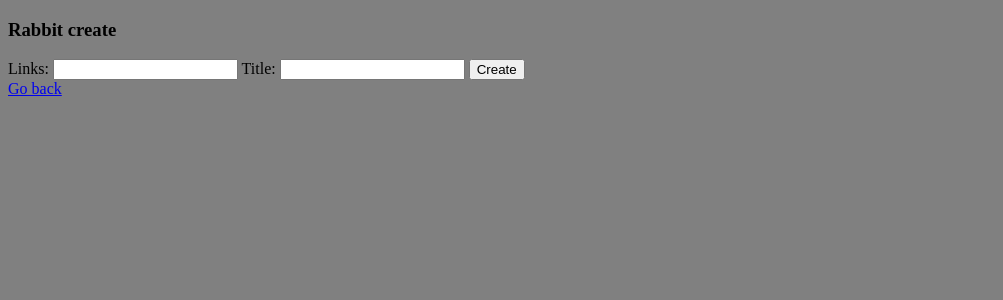
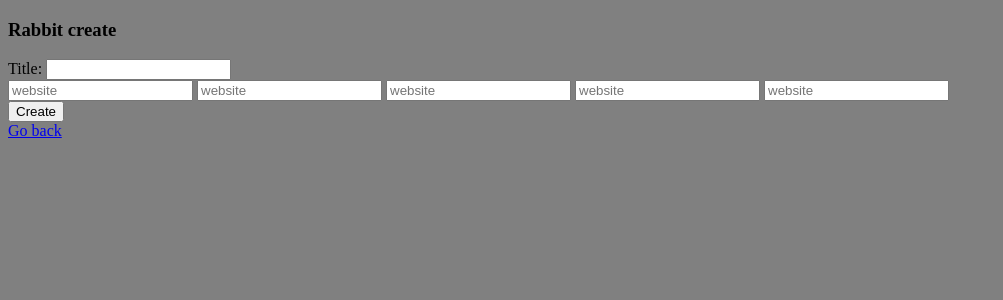
Before and after one commit to Gage-Lieble/TaskRabbit, a Django app: page /taskrabbits/create/ in a window 1280 px wide. Shown: the top 300 px of the page, without its empty margins (0-1003 px from the left). Run offline with Django 4.2, Linux system fonts and the light colour scheme.

Commit message:
Delete button works, Created spereate inputs for each website, upgraded edit pages to allow signle link change

```diff
--- a/rabbits_app/forms.py
+++ b/rabbits_app/forms.py
@@ -7,4 +7,4 @@ class CreateRabbitForm(forms.ModelForm):
     class Meta:
         model = Rabbit
         fields = '__all__'
-        exclude = ['user']
+        exclude = ['user', 'links']
--- a/rabbits_app/models.py
+++ b/rabbits_app/models.py
@@ -7,7 +7,7 @@ from django.contrib.auth.models import User
 
 class Rabbit(models.Model):
     user = models.ForeignKey(User,  default=None, on_delete=models.CASCADE)
-    links = models.CharField(max_length=99999999)
+    links = models.CharField(max_length=999999)
     title = models.CharField(max_length=15)
 
     def __str__(self):
--- a/rabbits_app/urls.py
+++ b/rabbits_app/urls.py
@@ -6,5 +6,8 @@ app_name = 'rabbits_app'
 urlpatterns = [
     path('create/', views.create_rabbit, name='create_rabbit'),
     path('edit/<str:name>', views.edit_rabbit, name='edit_rabbit'),
+    path('delete/<str:title>', views.delete_rabbit, name='delete'),
+    path('emergencybuttonwipe/', views.emergency_button_wipe, name='emergencybuttonwipe'),
+
 
 ]
--- a/rabbits_app/views.py
+++ b/rabbits_app/views.py
@@ -1,3 +1,4 @@
+from typing import final
 from django.shortcuts import render
 from .models import *
 from .forms import *
@@ -13,20 +14,61 @@ def create_rabbit(request):
         }
         return render(request, 'rabbit_temps/createrabbit.html', context)
     elif request.method == 'POST':
-        new_rabbit = Rabbit(user=request.user, title=request.POST['title'], links=request.POST['links'])
+
+        link_list_2 = [request.POST['site-1'],request.POST['site-2'],request.POST['site-3'],request.POST['site-4'],request.POST['site-5']] # Organized form data into list
+
+        # Checks to see if any feilds empty
+        final_links = ""
+        for web in link_list_2:
+            if web != '':
+                final_links += f",{web}"
+
+        if final_links[0] == ',':
+                final_links = final_links[1:]
+
+        new_rabbit = Rabbit(user=request.user, title=request.POST['title'], links=final_links)
         new_rabbit.save()
         return HttpResponseRedirect(reverse('users_app:interface'))
 
 def edit_rabbit(request, name):
     if request.method == 'GET':
         model_data = Rabbit.objects.filter(title=name)
+
+        for data in model_data:
+            split_links = data.links.split(',')
+
+
         context = {
-            'model_data': model_data
+            'model_data': model_data,
+            'links' : split_links
         }
         return render(request, 'rabbit_temps/editrabbit.html', context)
     elif request.method == 'POST':
         model_data = Rabbit.objects.get(title=name)
         model_data.title = request.POST['title']
-        model_data.links = request.POST['links']
+
+        link_list = [request.POST['site-1'],request.POST['site-2'],request.POST['site-3'],request.POST['site-4'],request.POST['site-5']] # Organized form data into list
+
+        # Checks to see if any feilds empty
+        final_links = ""
+        for web in link_list:
+            if web != '':
+                final_links += f",{web}"
+
+        if final_links[0] == ',':
+                final_links = final_links[1:]
+
+        model_data.links = final_links
+
         model_data.save()
         return HttpResponseRedirect(reverse('users_app:interface'))
+
+
+def delete_rabbit(request, title):
+        rabbit_begone = Rabbit.objects.filter(title=title)
+
+        rabbit_begone.delete()
+        return HttpResponseRedirect(reverse('users_app:interface'))
+def emergency_button_wipe(request):
+    Rabbit.objects.all().delete()
+    return HttpResponseRedirect(reverse('users_app:index'))
--- a/static/css/style.css
+++ b/static/css/style.css
@@ -1,3 +1,10 @@
 body{
     background-color: grey;
 }
+
+#btn{
+    background-color: rgb(94, 94, 94);
+}
+#btn:hover{
+    cursor: pointer;
+}
--- a/templates/base_temps/index.html
+++ b/templates/base_temps/index.html
@@ -6,10 +6,14 @@
 
 {% if user.is_authenticated %}
     <a href="{% url 'users_app:interface' %}">Interface</a>
+    <br>
+    <br>
+    <a href="{% url 'users_app:logout' %}">Logout</a>
     {% else %}
 
     <a href="{% url 'users_app:signup' %}">signup</a>
     <a href="{% url 'users_app:login' %}">login</a>
+
 {% endif %}
 
 {% endblock %}
--- a/templates/base_temps/interface.html
+++ b/templates/base_temps/interface.html
@@ -4,6 +4,9 @@
 
 
 <a href="{% url 'users_app:index' %}">Home</a>
+<br>
+<br>
+<a href="{% url 'users_app:logout' %}">Logout</a>
 <h3>Welcome {{ request.user }} </h3>
 <a href="{% url 'rabbits_app:create_rabbit' %}">Create</a>
 
@@ -13,6 +16,7 @@
 
 <p id="btn" onclick="openLinks({{values}})">{{key}}</p>
 <a href="{% url 'rabbits_app:edit_rabbit' key %}">Edit</a>
+<a href="{% url 'rabbits_app:delete' key %}">Delete</a>
 {% endfor %}
 
 
--- a/templates/rabbit_temps/createrabbit.html
+++ b/templates/rabbit_temps/createrabbit.html
@@ -5,6 +5,14 @@
 <form action="{% url 'rabbits_app:create_rabbit' %}" method="POST">
 {% csrf_token %}
     {{form}}
+    <div>
+        <input type="text" name="site-1" placeholder="website">
+        <input type="text" name="site-2" placeholder="website">
+        <input type="text" name="site-3" placeholder="website">
+        <input type="text" name="site-4" placeholder="website">
+        <input type="text" name="site-5" placeholder="website">
+    </div>
+
     <button type="submit">Create</button>
 </form>
 
--- a/user_app/urls.py
+++ b/user_app/urls.py
@@ -6,5 +6,6 @@ urlpatterns = [
     path('', views.index , name="index"),
     path('signup/', views.signup, name='signup'),
     path('login/', views.user_login, name='login'),
+    path('logout/', views.user_logout, name='logout'),
     path('interface/', views.interface, name='interface'),
 ]
--- a/user_app/views.py
+++ b/user_app/views.py
@@ -17,7 +17,7 @@ def interface(request):
     for index, link_list in enumerate(rabbits_model):
         conversion = rabbits_model[index].links.split(',')
         rabbits[rabbits_model[index].title] = conversion
-    print(rabbits)
+
 
     context = {
         "rabbit_list": rabbits
@@ -70,3 +70,7 @@ def user_login(request):
                 return render(request, 'base_temps/login.html', {'log_form': log_form})
 
     return render(request, 'base_temps/login.html')
+
+def user_logout(request):
+    logout(request)
+    return HttpResponseRedirect(reverse('users_app:index'))
```
Also changed, not shown: templates/rabbit_temps/editrabbit.html (+9 -1 lines), db.sqlite3, rabbits_app/migrations/0001_initial.py, rabbits_app/migrations/0002_remove_rabbit_links1_remove_rabbit_links2_and_more.py (added).
